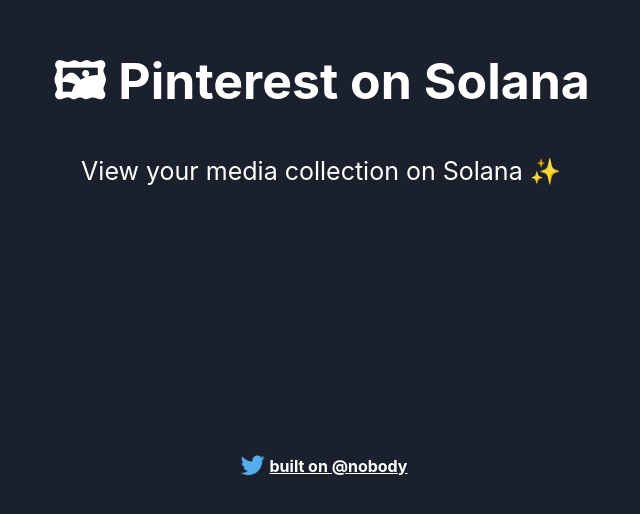
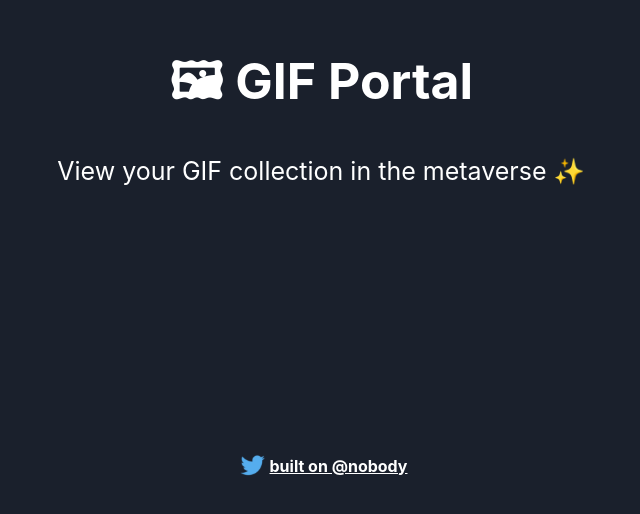
Before and after one commit to Tranquerah/pinterest-on-solana, a React (Create React App) app: page / in a window 1280 px wide. Shown: the part 272-786 px from the top of the page, without its empty margins (319-959 px from the left). Built offline with nearby package versions, Linux system fonts and the light colour scheme.

Commit message:
Add phantom wallet

```diff
--- a/src/App.js
+++ b/src/App.js
@@ -1,18 +1,53 @@
 import twitterLogo from './assets/twitter-logo.svg';
 import './App.css';
+
+/*
+ * We are going to be using the useEffect hook!
+ */
+import { useEffect } from 'react';
 
 // Constants
 const TWITTER_HANDLE = 'nobody';
 const TWITTER_LINK = `https://twitter.com/${TWITTER_HANDLE}`;
 
 const App = () => {
+  /*
+   * This function holds the logic for deciding if a Phantom Wallet is
+   * connected or not
+   */
+  const checkIfWalletIsConnected = async () => {
+    try {
+      const { solana } = window;
+
+      if (solana) {
+        if (solana.isPhantom) {
+          console.log('Phantom wallet found!');
+        }
+      } else {
+        alert('Solana object not found! Get a Phantom Wallet 👻');
+      }
+    } catch (error) {
+      console.error(error);
+    }
+  };
+
+  /*
+   * When our component first mounts, let's check to see if we have a connected
+   * Phantom Wallet
+   */
+  useEffect(() => {
+    window.addEventListener('load', async (event) => {
+      await checkIfWalletIsConnected();
+    });
+  }, []);
+
   return (
     <div className="App">
       <div className="container">
         <div className="header-container">
-          <p className="header">🖼 Pinterest on Solana</p>
+          <p className="header">🖼 GIF Portal</p>
           <p className="sub-text">
-            View your media collection on Solana ✨
+            View your GIF collection in the metaverse ✨
           </p>
         </div>
         <div className="footer-container">
```
